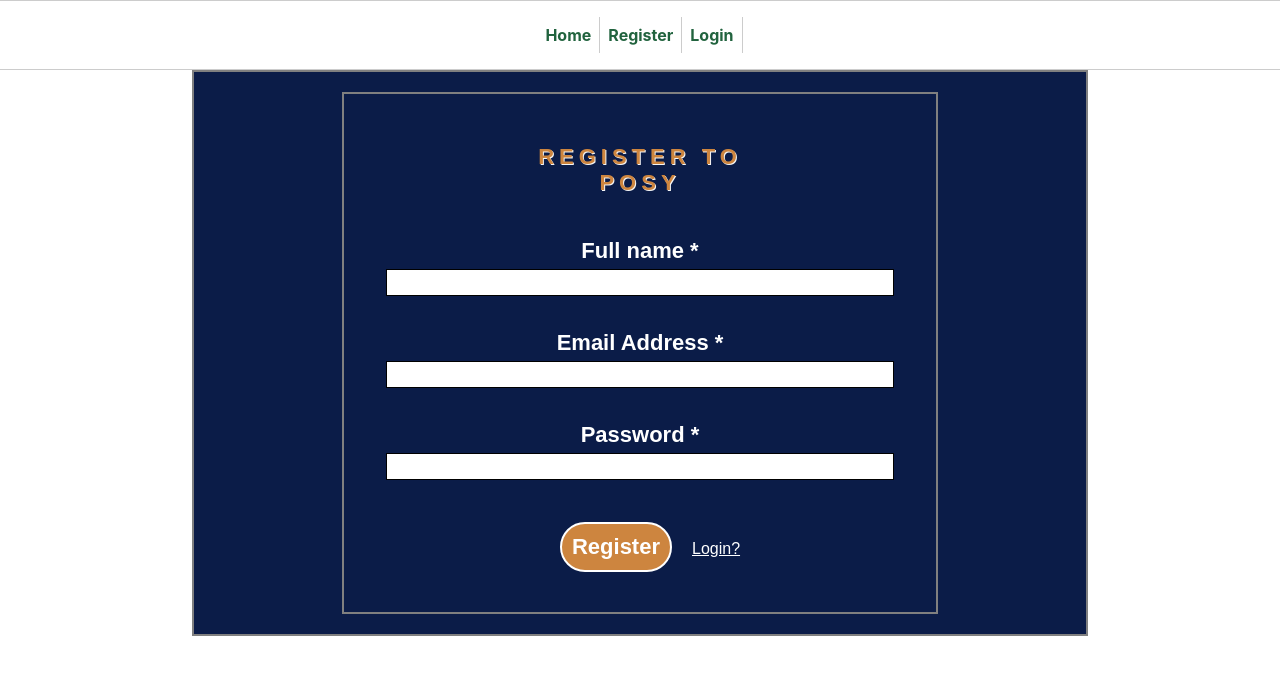
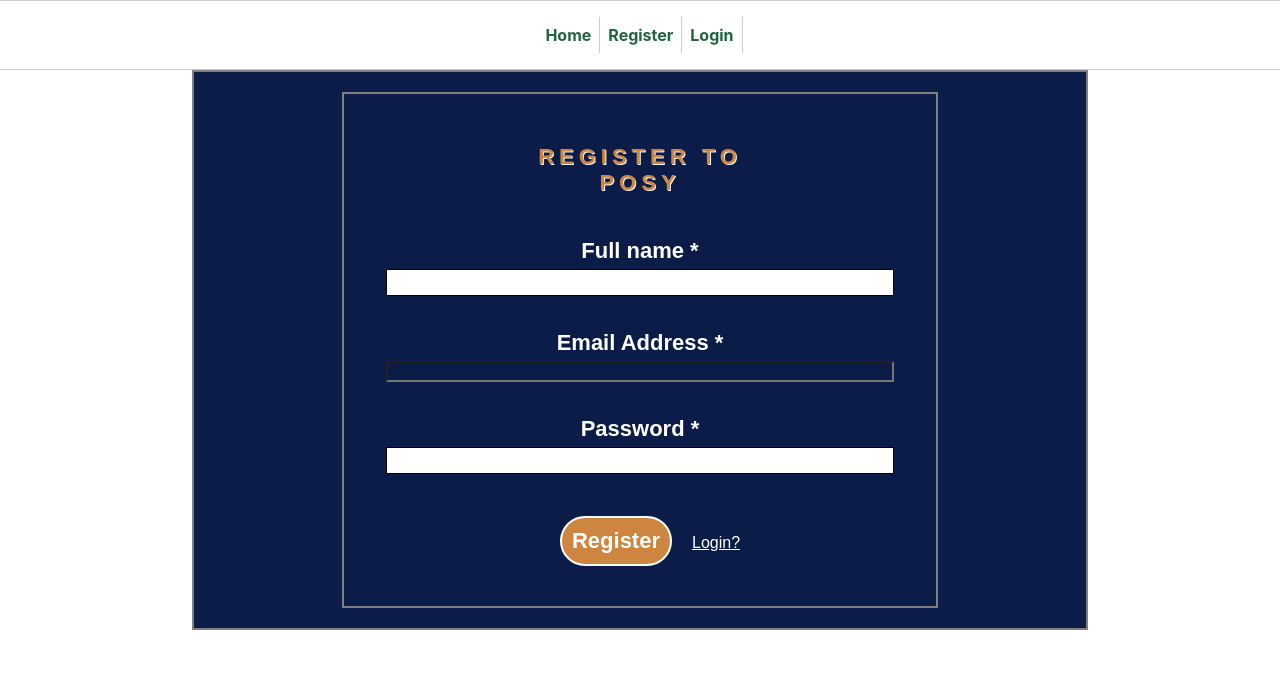
Before and after one commit to kayllamo/posy-client, a React (Create React App) app: page /register in a window 1280 px wide. Shown: the top 674 px of the page. Built offline with nearby package versions, Linux system fonts and the light colour scheme.

Commit message:
updates to require email on registration

```diff
--- a/src/Components/AddLog/addLog.js
+++ b/src/Components/AddLog/addLog.js
@@ -1,6 +1,5 @@
 import React, { Component } from 'react';
 import './addLog.css';
-import PosyContext from '../../PosyContext';
 import config from '../../config';
 
 export default class AddLogForm extends Component {
@@ -8,8 +7,6 @@ export default class AddLogForm extends Component {
     log_name: "",
     log_entry: ""
 };
-
-static contextType = PosyContext;
 
 goBack = () => {
     this.props.history.goBack();
@@ -116,6 +113,7 @@ handleSubmit(e) {
           <input
             name='log_name'
             id='addLogForm__log_name'
+            required
             onChange={e => this.updateFormEntry(e)}/>
         </div>
 
@@ -128,6 +126,7 @@ handleSubmit(e) {
             name='log_entry'
             type='text'
             id='addLogForm__log_entry'
+            required
             onChange={e => this.updateFormEntry(e)}/>
         </div>
 
--- a/src/Components/Log/LogList.js
+++ b/src/Components/Log/LogList.js
@@ -15,7 +15,7 @@ export default class LogList extends React.Component {
     this.setState({logs})
   }
 
-componentWillMount() {
+UNSAFE_componentWillMount() {
     LogApiService.getLogs()
       .then(res => {
         this.setState(
--- a/src/Components/Registration/registration.css
+++ b/src/Components/Registration/registration.css
@@ -50,7 +50,7 @@
     background-color: teal;
 }
 
-input[type=text], input[type=password] {
+input[type=text], input[type=password], input[type=email] {
     background-color: white;
     padding: 5px;
     color: black;
--- a/src/Components/Registration/registration.js
+++ b/src/Components/Registration/registration.js
@@ -83,7 +83,7 @@ return (
       </label>
       <Input
         name='user_email'
-        type='text'
+        type='email'
         required
         id='RegistrationForm__user_email'>
       </Input>
```
Also changed, not shown: 2 other files (tests, documents, lock files or other folders).
